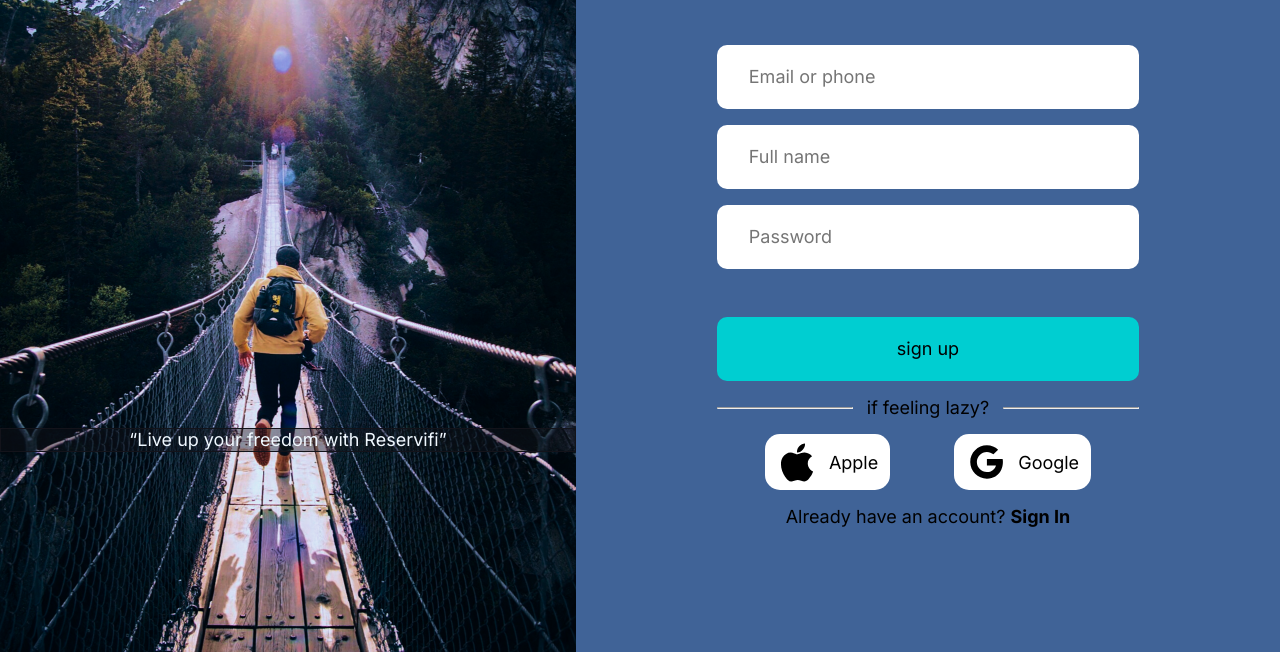
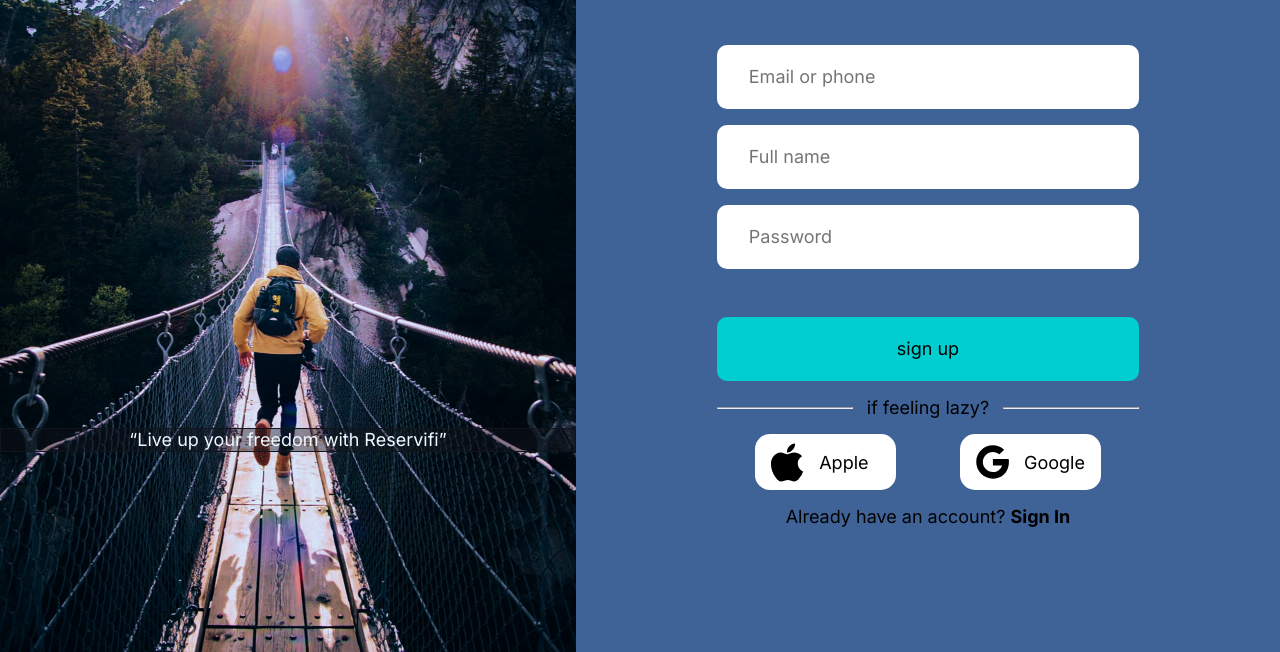
Before and after one commit to RanCodeNess/reservifi, a plain HTML site: page menus/sign-up/sign-up.html in a window 1280 px wide. Shown: the part 148-800 px from the top of the page. Drawn offline with Linux system fonts and the light colour scheme.

Commit message:
another small bug fixed

```diff
--- a/menus/sign-up/sign-up.css
+++ b/menus/sign-up/sign-up.css
@@ -110,8 +110,11 @@ body .sign-up{
     background-color: white;
     border-radius: 15px;
     padding-inline: .75rem;
+    /* width: clamp(0, 20rem, 20rem) !important; */
+    width: 20%;
     min-width: fit-content;
-    -webkit-min-width: fit-content; /* WebKit */
+    max-width: 10rem;
+    -webkit-min-width: fit-content;
     height: 3.5rem;
     cursor: pointer;
     -webkit-user-select: none; /* WebKit to prevent text selection on hover */
```
